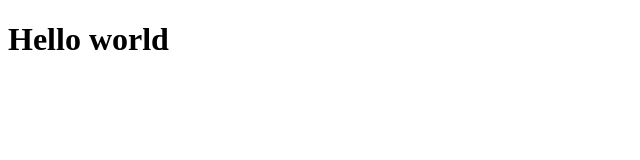
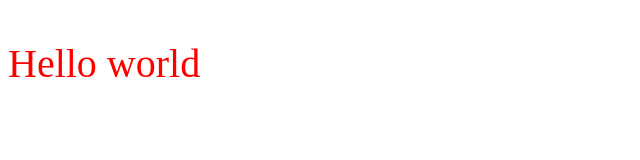
Before and after one commit to Alex77148/CSSintegrationWeb, a plain HTML site: page index.html in a window 1280 px wide. Shown: the whole page, without its empty margins (0-640 px from the left). Drawn offline with Linux system fonts and the light colour scheme.

Commit message:
Ajout style

```diff
--- a/index.html
+++ b/index.html
@@ -2,10 +2,11 @@
 <html>
 <head>
 <title>Title of the document</title>
+<link rel="stylesheet" href="style.css">
 </head>
 
 <body>
-    <h1>Hello world</h1>
+    <p>Hello world</p>
 </body>
 
 </html>
--- /dev/null
+++ b/style.css
@@ -0,0 +1,4 @@
+p{
+    color: red;
+    font-size: 40px;
+}
```
